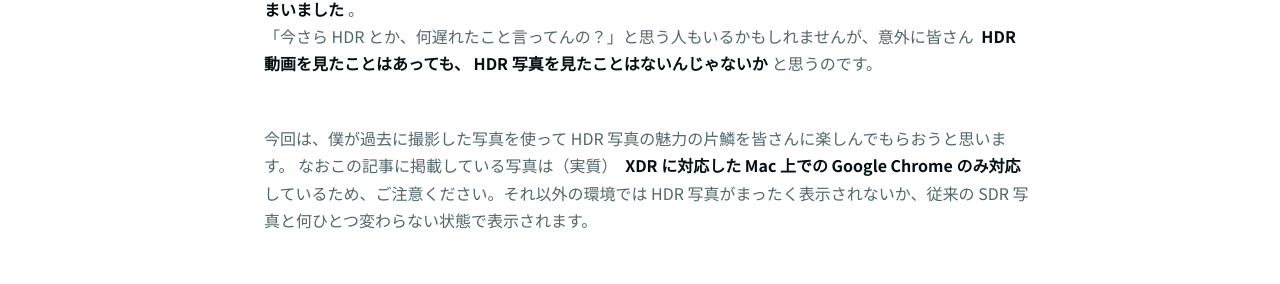
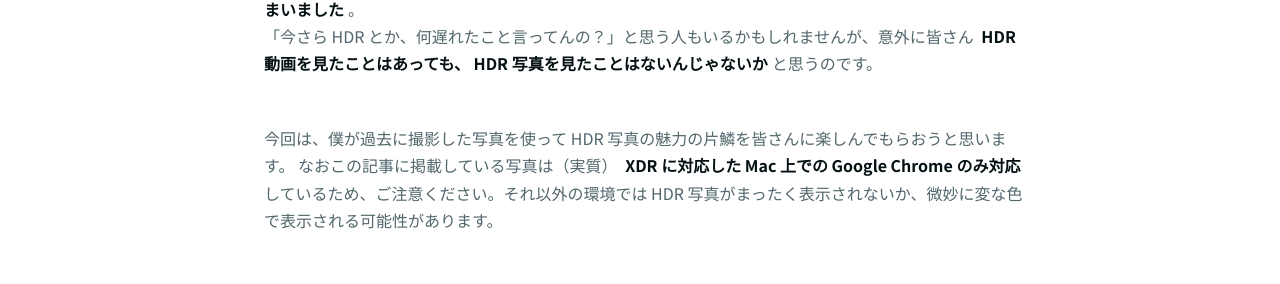
Before and after one commit to jagaapple/jagaapple-pages, a Next.js app: page /2023-06-xdr-photos in a window 1280 px wide. Shown: the part 1336-1620 px from the top of the page. Built offline with nearby package versions, Linux system fonts and the light colour scheme.

Commit message:
[Modify] Modify texts

```diff
--- a/app/2023-06-xdr-photos/page.tsx
+++ b/app/2023-06-xdr-photos/page.tsx
@@ -44,8 +44,8 @@ export default function Page() {
       <p>
         今回は、僕が過去に撮影した写真を使って HDR 写真の魅力の片鱗を皆さんに楽しんでもらおうと思います。
         なおこの記事に掲載している写真は（実質）<b> XDR に対応した Mac 上での Google Chrome のみ対応</b>
-        しているため、ご注意ください。それ以外の環境では HDR 写真がまったく表示されないか、従来の SDR
-        写真と何ひとつ変わらない状態で表示されます。
+        しているため、ご注意ください。それ以外の環境では HDR
+        写真がまったく表示されないか、微妙に変な色で表示される可能性があります。
       </p>
       <p>執筆時現在、 XDR に対応している Mac （とその Apple 純正周辺機器）は以下の通りです。</p>
       <ul>
```
